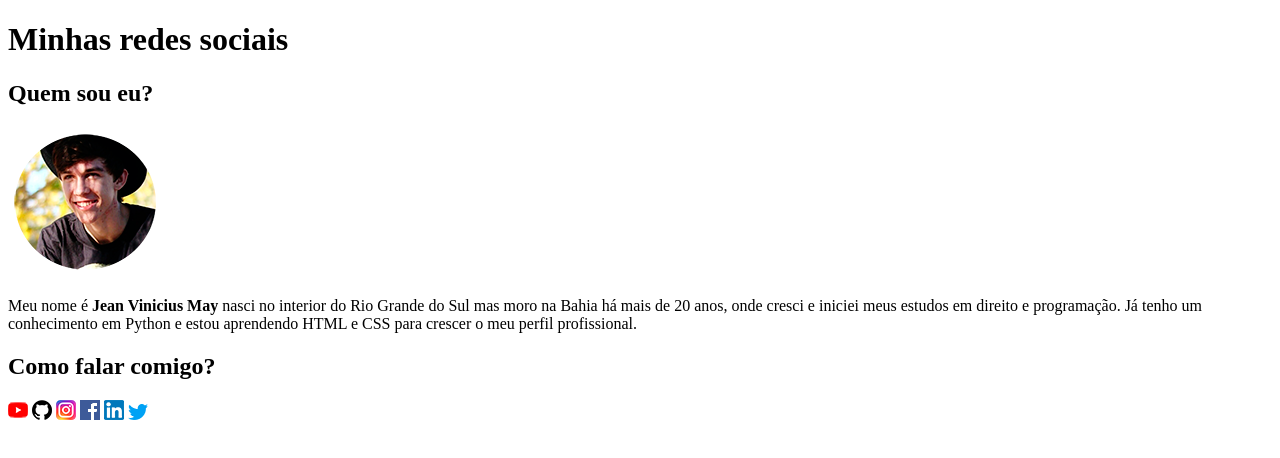
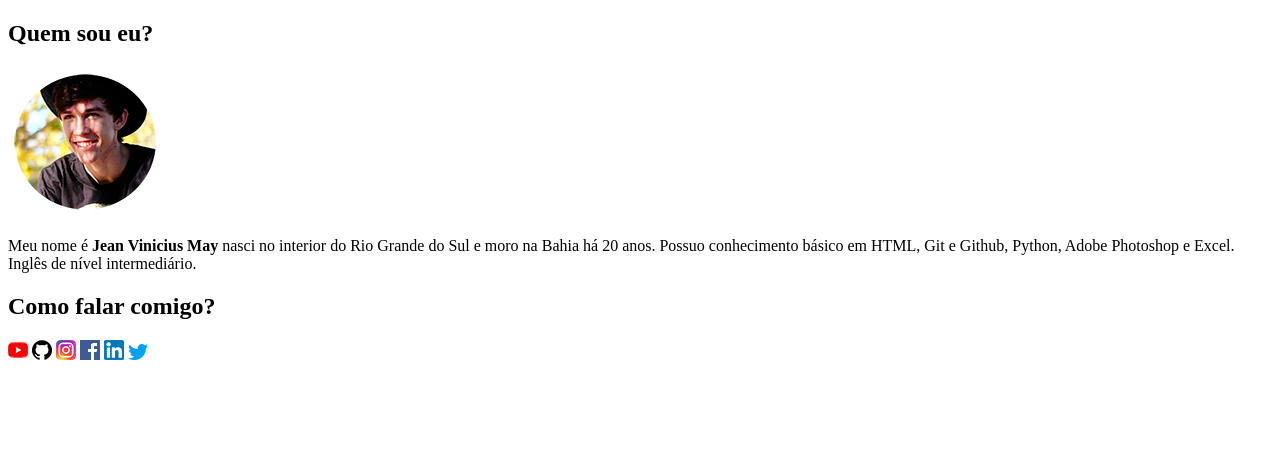
Before and after one commit to jeanviniciusmay/Portfolio, a plain HTML site: page index.html in a window 1280 px wide. Drawn offline with Linux system fonts and the light colour scheme.

Commit message:
update website

```diff
--- a/index.html
+++ b/index.html
@@ -5,17 +5,16 @@
     <meta http-equiv="X-UA-Compatible" content="IE=edge">
     <meta name="viewport" content="width=device-width, initial-scale=1.0">
     <link rel="shortcut icon" href="favicon.ico" type="image/x-icon">
-    <title>Social</title>
+    <title>Jean May</title>
 
 </head>
 <body>
-    <h1>Minhas redes sociais</h1>
     <h2>Quem sou eu?</h2>
     <img src="1611767879137.png" alt="Foto do jean vinicius may">
-    <p>Meu nome é <strong>Jean Vinicius May</strong> nasci no interior do Rio Grande do Sul mas moro na Bahia há mais de 20 anos, onde cresci e iniciei meus estudos em direito e programação. Já tenho um conhecimento em Python e estou aprendendo HTML e CSS para crescer o meu perfil profissional. </p>
+    <p>Meu nome é <strong>Jean Vinicius May</strong> nasci no interior do Rio Grande do Sul e moro na Bahia há 20 anos. Possuo conhecimento básico em HTML, Git e Github, Python, Adobe Photoshop e Excel. Inglês de nível intermediário. </p>
     <h2>Como falar comigo?</h2>
-    <img src="youtubeoriginal.png" alt="icone do youtube"><a href="https://www.youtube.com/channel/UCmqyrQN9gGhvXjPG21ZtxTw" target="_blank" rel="external"></a>
-    <a href="https://github.com/yJeanMay1" target="_blank" rel="external"><img src="25231.png" alt="simbolo github"></a>
+    <a href="https://www.youtube.com/channel/UCmqyrQN9gGhvXjPG21ZtxTw"" target="_blank" rel="external"><img src="youtubeoriginal.png" alt="logo do instagram"></a>
+    <a href="https://github.com/jeanviniciusmay" target="_blank" rel="external"><img src="25231.png" alt="simbolo github"></a>
     <a href="https://www.instagram.com/jeanviniciusmay/" target="_blank" rel="external"><img src="instagram-logo-6.png" alt="logo do instagram"></a>
     <a href="https://www.facebook.com/yjeanvinicius.may" target="_blank" rel="external"><img src="download.png" alt="logo do facebook"></a>
     <a href="https://www.linkedin.com/in/jeanviniciusmay/" target="_blank" rel="external"><img src="174857.png" alt="logo do linkedin"></a>
```
